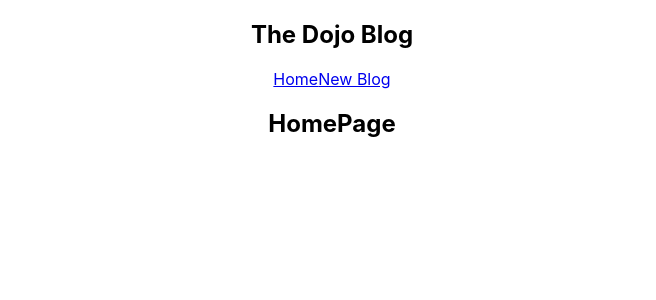
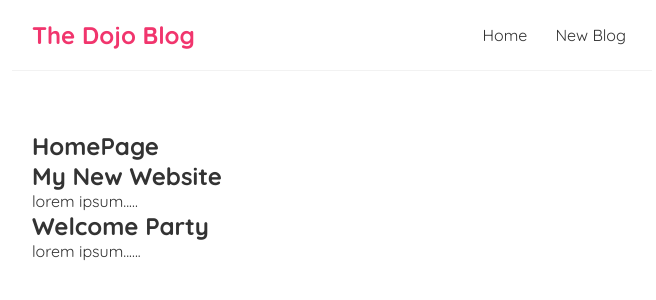
Before and after one commit to rsdevian/Four-Way-Blogs, a React (Create React App) app: page / in a window 1280 px wide. Shown: the top 300 px of the page, without its empty margins (308-964 px from the left). Built offline with nearby package versions, Linux system fonts and the light colour scheme.

Commit message:
Changes for useState()

```diff
--- a/src/App.css
+++ /dev/null
@@ -1,38 +0,0 @@
-.App {
-  text-align: center;
-}
-
-.App-logo {
-  height: 40vmin;
-  pointer-events: none;
-}
-
-@media (prefers-reduced-motion: no-preference) {
-  .App-logo {
-    animation: App-logo-spin infinite 20s linear;
-  }
-}
-
-.App-header {
-  background-color: #282c34;
-  min-height: 100vh;
-  display: flex;
-  flex-direction: column;
-  align-items: center;
-  justify-content: center;
-  font-size: calc(10px + 2vmin);
-  color: white;
-}
-
-.App-link {
-  color: #61dafb;
-}
-
-@keyframes App-logo-spin {
-  from {
-    transform: rotate(0deg);
-  }
-  to {
-    transform: rotate(360deg);
-  }
-}
--- a/src/App.js
+++ b/src/App.js
@@ -1,4 +1,3 @@
-import './App.css';
 import Navbar from "./Navbar";
 import Home from "./Home";
 
--- a/src/Home.js
+++ b/src/Home.js
@@ -1,7 +1,23 @@
+import { useState } from "react";
+
 const Home = () => {
+    const [blogs, setBlogs] = useState([
+        {
+            title: 'My New Website', body: 'lorem ipsum.....', id: 1
+        },
+        {
+            title: 'Welcome Party', body: 'lorem ipsum......', id: 2
+        }
+    ])
     return (
         <div className="home">
             <h2>HomePage</h2>
+            {blogs.map((blog) => (
+                <div className="blog-preview" key={ blog.id }>
+                    <h2>{blog.title}</h2>
+                    <p>{blog.body}</p>
+                </div>
+            ))}
         </div>
     );
 }
--- a/src/index.css
+++ b/src/index.css
@@ -1,13 +1,35 @@
-body {
+@import url('https://fonts.googleapis.com/css2?family=Quicksand:wght@300;400;500;600;700&display=swap');
+
+/* base styles */
+* {
   margin: 0;
-  font-family: -apple-system, BlinkMacSystemFont, 'Segoe UI', 'Roboto', 'Oxygen',
-    'Ubuntu', 'Cantarell', 'Fira Sans', 'Droid Sans', 'Helvetica Neue',
-    sans-serif;
-  -webkit-font-smoothing: antialiased;
-  -moz-osx-font-smoothing: grayscale;
+  font-family: "Quicksand";
+  color: #333;
 }
-
-code {
-  font-family: source-code-pro, Menlo, Monaco, Consolas, 'Courier New',
-    monospace;
+.navbar {
+  padding: 20px;
+  display: flex;
+  align-items: center;
+  max-width: 600px;
+  margin: 0 auto;
+  border-bottom: 1px solid #f2f2f2;
 }
+.navbar h1 {
+  color: #f1356d;
+}
+.navbar .links {
+  margin-left: auto;
+}
+.navbar a {
+  margin-left: 16px;
+  text-decoration: none;
+  padding: 6px;
+}
+.navbar a:hover {
+  color: #f1356d;
+}
+.content {
+  max-width: 600px;
+  margin: 40px auto;
+  padding: 20px;
+}
```
